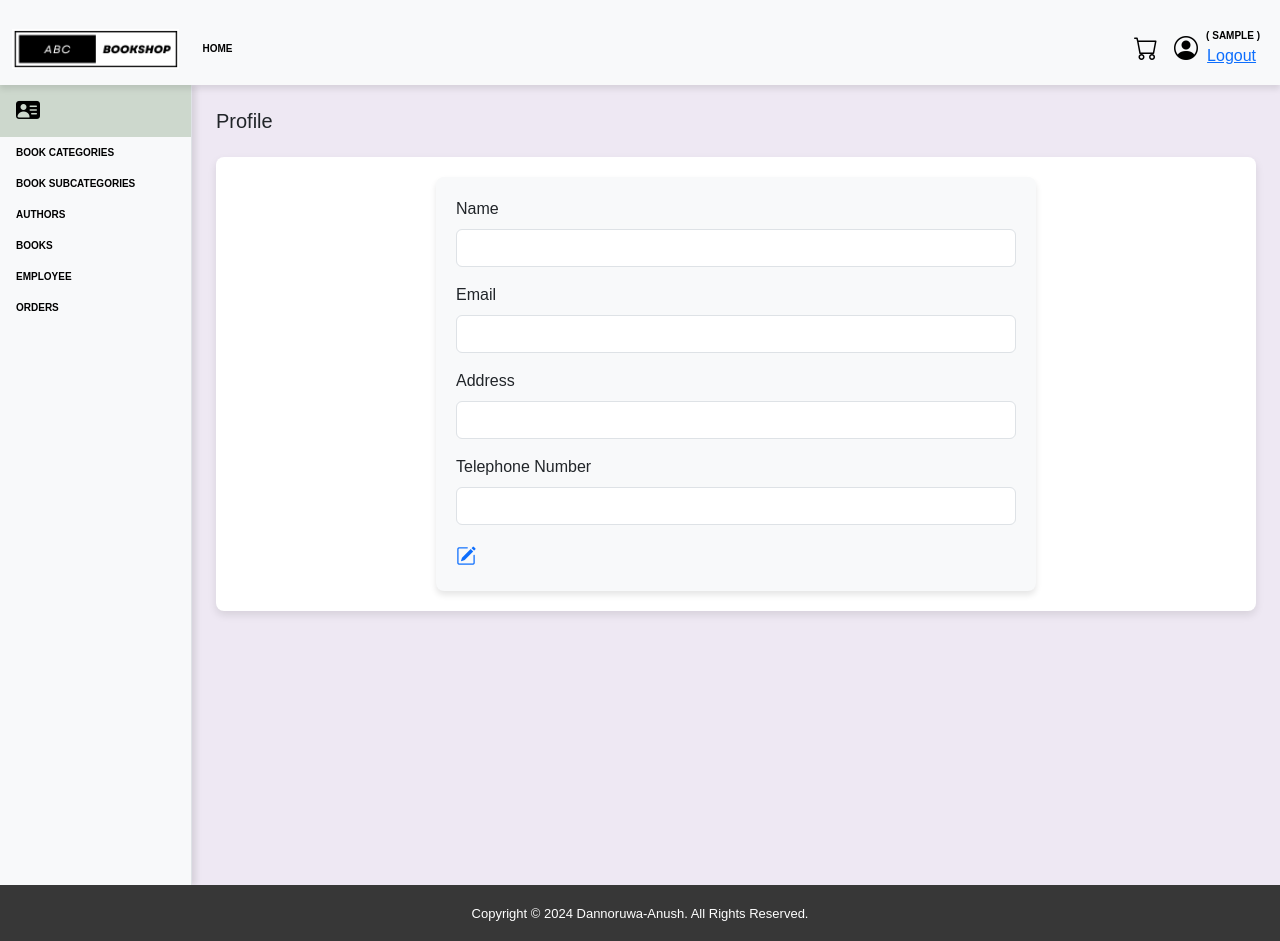
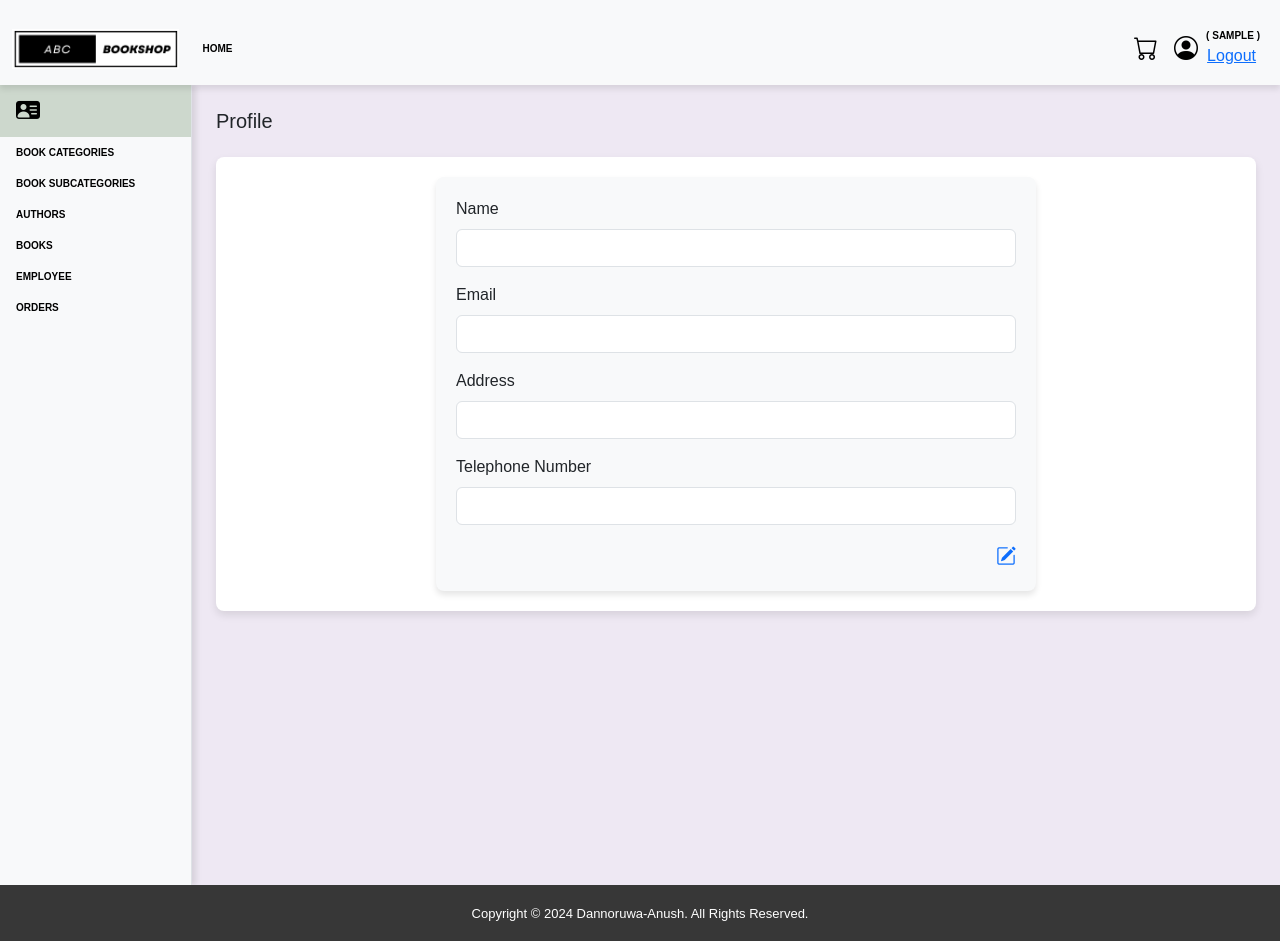
Before and after one commit to Dannoruwa-Anush/react_Js_frontend, a React (Create React App) app: page /adminDashboard in a window 1280 px wide. Built offline with nearby package versions, Linux system fonts and the light colour scheme; no server answers; sample sign-in values are in the browser's storage.

Commit message:
update btn position is changed

```diff
--- a/src/pages/RestrictedPages/Dashboard/Common/user/UserProfileTabContent.js
+++ b/src/pages/RestrictedPages/Dashboard/Common/user/UserProfileTabContent.js
@@ -124,7 +124,7 @@ const UserProfileTabContent = () => {
                             </div>
                         )}
 
-                        <div className="d-flex justify-content-between align-items-center">
+                        <div className="text-end">
                             {/* Edit Icon (Only visible when not editing) */}
                             {!isEditing && (
                                 <i
```
